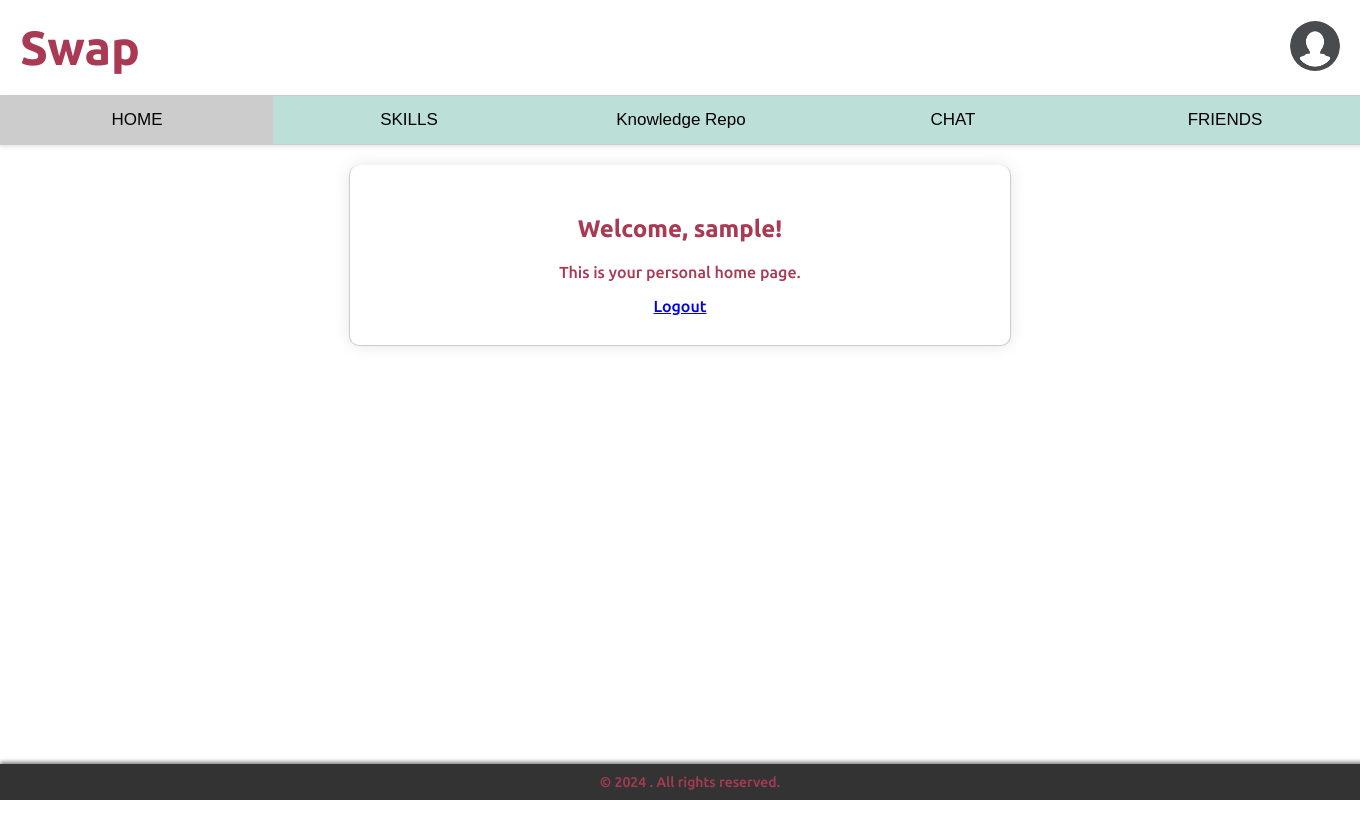
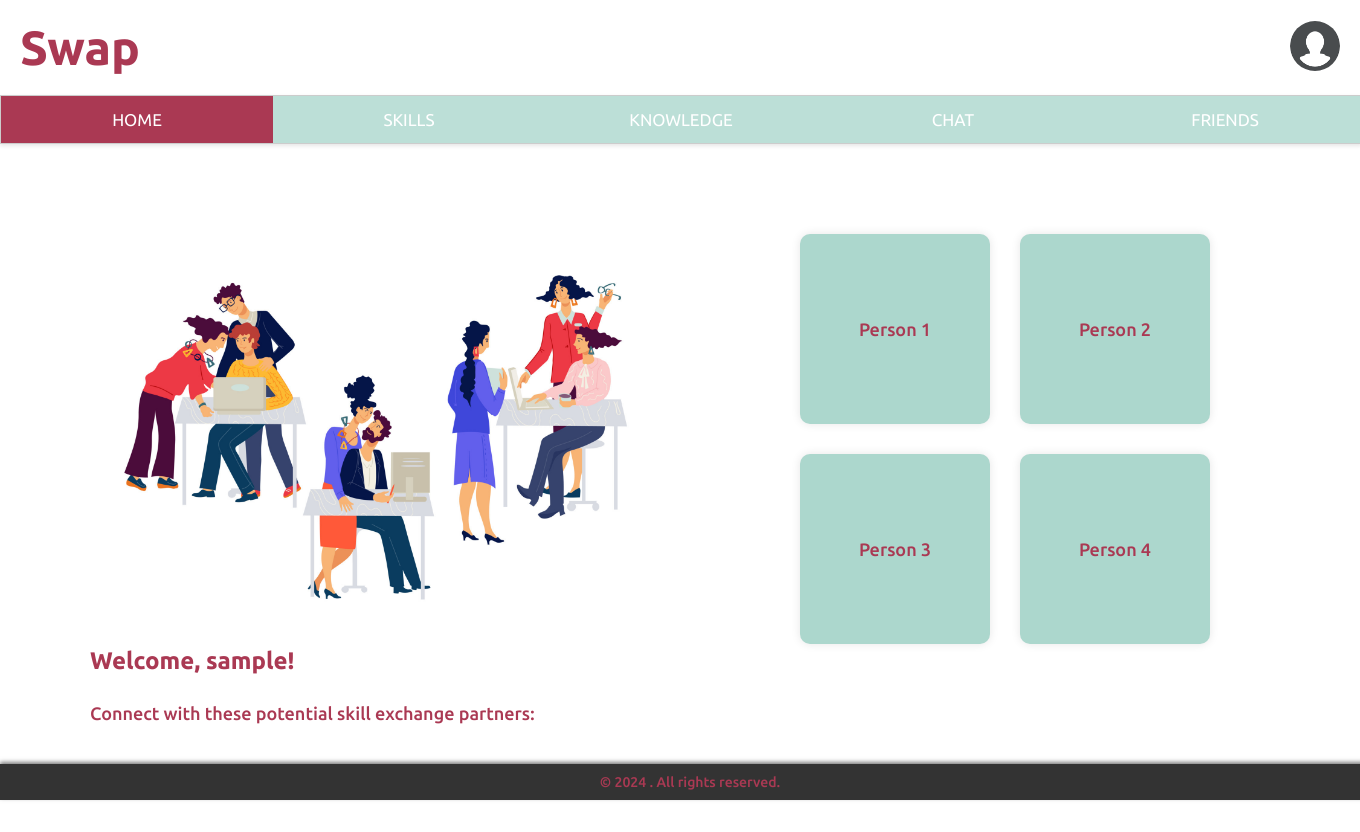
Before and after one commit to 11x-x11/2024_Hachakthon, a Python web app: template templates/home.jinja in a window 1360 px wide. Before the commit the page ends 800 px from the top, so only its background shows below. Run offline with Jinja, Linux system fonts and the light colour scheme; the template is opened without the code that fills it: most values are stand-ins (such as "Sample title", 1, 10 or a date in 2020).

Commit message:
update homepage

```diff
--- a/static/css/home.css
+++ b/static/css/home.css
@@ -89,6 +89,8 @@ nav ul li a:hover {
     transition: background-color 0.3s ease;
     font-size: 17px;
     text-align: center;
+    font-family: 'Ubuntu', sans-serif; /* Change font to Ubuntu */
+    color: #ffffff; /* Set font color to white */
 }
 
 /* Hover effect for the tab buttons */
@@ -98,32 +100,15 @@ nav ul li a:hover {
 
 /* Active tab button */
 .tab button.active {
-    background-color: #ccc;
+    background-color: #aa3953;
+    color: #ffffff; /* Desired font color for active tab */
 }
 
 /* Content under each tab */
 .tabcontent {
     display: none;
     padding: 20px;
-    border: 1px solid #ccc;
-    border-top: none;
     background-color: rgba(255, 255, 255, 0.9); /* Match the tab background */
-    box-shadow: 0 2px 4px rgba(0, 0, 0, 0.1); /* Add shadow to the content area */
-}
-
-#Home {
-    background-color: rgba(255, 255, 255, 0.7); /* White background with 70% opacity */
-    padding: 30px;
-    border-radius: 10px;
-    box-shadow: 0 0 15px rgba(0, 0, 0, 0.1);
-    max-width: 600px;
-    width: 100%;
-    text-align: center;
-    position: relative;
-    z-index: 1; /* Ensure content is above the overlay */
-    margin: auto; /* Center horizontally */
-    margin-top: auto; /* Push downwards */
-    margin-bottom: auto; /* Push upwards */
 }
 
 .main-content {
@@ -140,23 +125,44 @@ h2 {
     color: #aa3953; /* Font color */
     font-family: 'Ubuntu', sans-serif;
     font-weight: 700;
-    margin-bottom: 20px;
+    margin-bottom: 28px;
 }
 p {
     font-family: 'Ubuntu', sans-serif;
     color: #aa3953; /* Font color */
     font-weight: 500;
+    font-size: 18px;
 }
-.bottom-image {
-    position: absolute;
-    bottom: 0;
-    left: 50%;
-    transform: translateX(-50%);
-    width: auto;
-    max-width: 100%;
-    height: auto;
-    max-height: 25%; /* Adjust this to control the height of the image */
-    z-index: 0;
+
+/* Image in the content box */
+.homepage-image {
+    display: block;
+    margin-left: auto;
+    margin-right: auto;
+    width: 100%;
+    max-width: 400px;
+    margin-bottom: 20px;
+}
+
+
+/* Grid for recommended people */
+.people-grid {
+    display: flex;
+    justify-content: space-around;
+    flex-wrap: wrap;
+    gap: 20px;
+    margin-top: 20px;
+}
+
+/* Each person's box */
+.person-box {
+    background-color: #acd7cd;
+    padding: 20px;
+    border-radius: 10px;
+    box-shadow: 0 0 10px rgba(0, 0, 0, 0.1);
+    text-align: center;
+    width: 100%;
+    max-width: 150px;
 }
 
 footer {
@@ -174,3 +180,68 @@ footer p {
     margin: 0;
     font-size: 14px;
 }
+
+/********/
+/* Flex container for the image, welcome message, and people boxes */
+.content-box {
+    display: flex;
+    justify-content: space-between; /* Space between the left and right sections */
+    align-items: flex-start; /* Align items to the top */
+
+    background-color: transparent; /* Remove background color */
+    padding: 50px;
+    border-radius: 0px;
+    box-shadow: none; /* Remove shadow */
+    max-width: 1200px; /* Adjust the max-width as needed */
+    width: 100%; /* Full width */
+    margin: auto; /* Center the content box */
+    gap: 40px; /* Space between the left and right sections */
+}
+
+/* Left section for the image and welcome message */
+.left-section {
+    flex: 1; /* Allow the section to grow */
+    max-width: 65%; /* Restrict the width */
+}
+
+/* Image styling */
+.homepage-image {
+    width: 100%;
+    max-width: 130%; /* Control the image size */
+    margin-bottom: 30px;
+}
+
+/* Right section for people grid */
+.right-section {
+    flex: 1; /* Allow the section to grow */
+    display: flex;
+    justify-content: center; /* Center the grid horizontally */
+    align-items: center; /* Center the grid vertically */
+    height: 100%; /* Ensure the right section takes the full height */
+}
+
+/* Grid for recommended people */
+.people-grid {
+    display: grid;
+    grid-template-columns: repeat(2, 1fr); /* Create two equal columns */
+    grid-gap: 30px; /* Space between the boxes */
+    justify-items: center; /* Center items within the grid */
+    width: 100%;
+    max-width: 400px; /* Control the width of the grid */
+    margin: auto; /* Center the grid within the right section */
+}
+
+/* Each person's box */
+.person-box {
+    background-color: #acd7cd;
+    padding: 20px;
+    border-radius: 10px;
+    box-shadow: 0 0 10px rgba(0, 0, 0, 0.1);
+    text-align: center;
+    width: 150px; /* Set a fixed width */
+    height: 150px; /* Set the height equal to the width to make it square */
+    display: flex;
+    align-items: center;
+    justify-content: center;
+    font-size: 18px; /* Adjust font size as needed */
+}
--- a/templates/home.jinja
+++ b/templates/home.jinja
@@ -28,42 +28,36 @@
     <div class="tab">
         <button class="tablinks" onclick="openTab(event, 'Home')" id="defaultOpen">HOME</button>
         <button class="tablinks" onclick="openTab(event, 'Skill List')">SKILLS</button>
-        <button class="tablinks" onclick="openTab(event, 'Knowledge Repository')">Knowledge Repo</button>
+        <button class="tablinks" onclick="openTab(event, 'Knowledge Repository')">KNOWLEDGE</button>
         <button class="tablinks" onclick="openTab(event, 'Chat')">CHAT</button>
         <button class="tablinks" onclick="openTab(event, 'Friend List')">FRIENDS</button>
     </div>
 
-     <div class="main-content">
+<div class="main-content">
+    <div class="tabcontent" id="Home">
+        <div class="content-box">
+            <!-- Left section with the image and welcome message -->
+            <div class="left-section">
+                <!-- Display the homepage image -->
+                <img src="{{ url_for('static', filename='images/homepage.png') }}" alt="Home Image" class="homepage-image">
 
+                <!-- Welcome message -->
+                <h2>Welcome, {{ username }}!</h2>
+                <p>Connect with these potential skill exchange partners:</p>
+            </div>
 
-        <div class="tabcontent" id="Home">
-            <div class="content-box">
-                <h2>Welcome, {{ username }}!</h2>
-                <p>This is your personal home page.</p>
-                <a href="{{ url_for('logout') }}">Logout</a>
+            <!-- Right section with the recommended people boxes -->
+            <div class="right-section">
+                <div class="people-grid">
+                    <div class="person-box">Person 1</div>
+                    <div class="person-box">Person 2</div>
+                    <div class="person-box">Person 3</div>
+                    <div class="person-box">Person 4</div>
+                </div>
             </div>
         </div>
-
-        <div class="tabcontent" id="Skill List">
-            <h2>Skill List</h2>
-            <p>Here you can manage your skills.</p>
-        </div>
-
-        <div class="tabcontent" id="Knowledge Repository">
-            <h2>Knowledge Repository</h2>
-            <p>Access your saved knowledge resources.</p>
-        </div>
-
-        <div class="tabcontent" id="Chat">
-            <h2>Chat</h2>
-            <p>Connect with your friends.</p>
-        </div>
-
-        <div class="tabcontent" id="Friend List">
-            <h2>Friend List</h2>
-            <p>Manage your friends.</p>
-        </div>
     </div>
+</div>
 
 
     <footer>
@@ -71,11 +65,4 @@
     </footer>
 
     <script src="{{ url_for('static', filename='js/home.js') }}" defer></script>
-    <!-- Add the image at the bottom-center -->
-    {# <img src="{{ url_for('static', filename='images/bg-cartoon.jpg') }}" alt="Cartoon Background" class="bottom-image"> #}
-
-    <div style="display: flex; align-items: center; justify-content: space-between;">
-
-</div>
-
 {% endblock %}
```
Also changed, not shown: app.py (+11 -2 lines), db 3.py (added, +57 -0 lines), models 3.py (added, +61 -0 lines), static/images/homepage.png (added), 1 other file.
